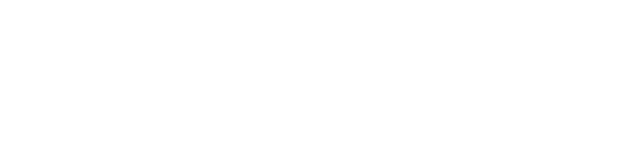
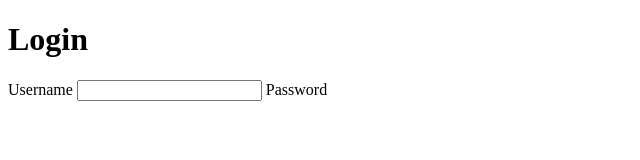
Before and after one commit to iamneo-production/dadafaffcec305677661bfdbccbfebeddone, a plain HTML site: page public/index.html in a window 1280 px wide. Shown: the whole page, without its empty margins (0-640 px from the left). Drawn offline with Linux system fonts and the light colour scheme.

Commit message:
Backup Commit

```diff
--- a/public/index.html
+++ b/public/index.html
@@ -5,9 +5,16 @@
   <meta http-equiv="X-UA-Compatible" content="IE=edge">
   <meta name="viewport" content="width=device-width, initial-scale=1.0">
   <title>Validation</title>
-  <title>
 </head>
 <body>
-  <p>Minenhle Simamane</p>
+  <div class = "container">
+    <h1> Login</h1>
+    <form>
+      <label for="username">Username</label>
+      <input type="text" id="username" required>
+
+      <label for="password">Password
+    </form>
+  </div>
 </body>
 </html>
```
